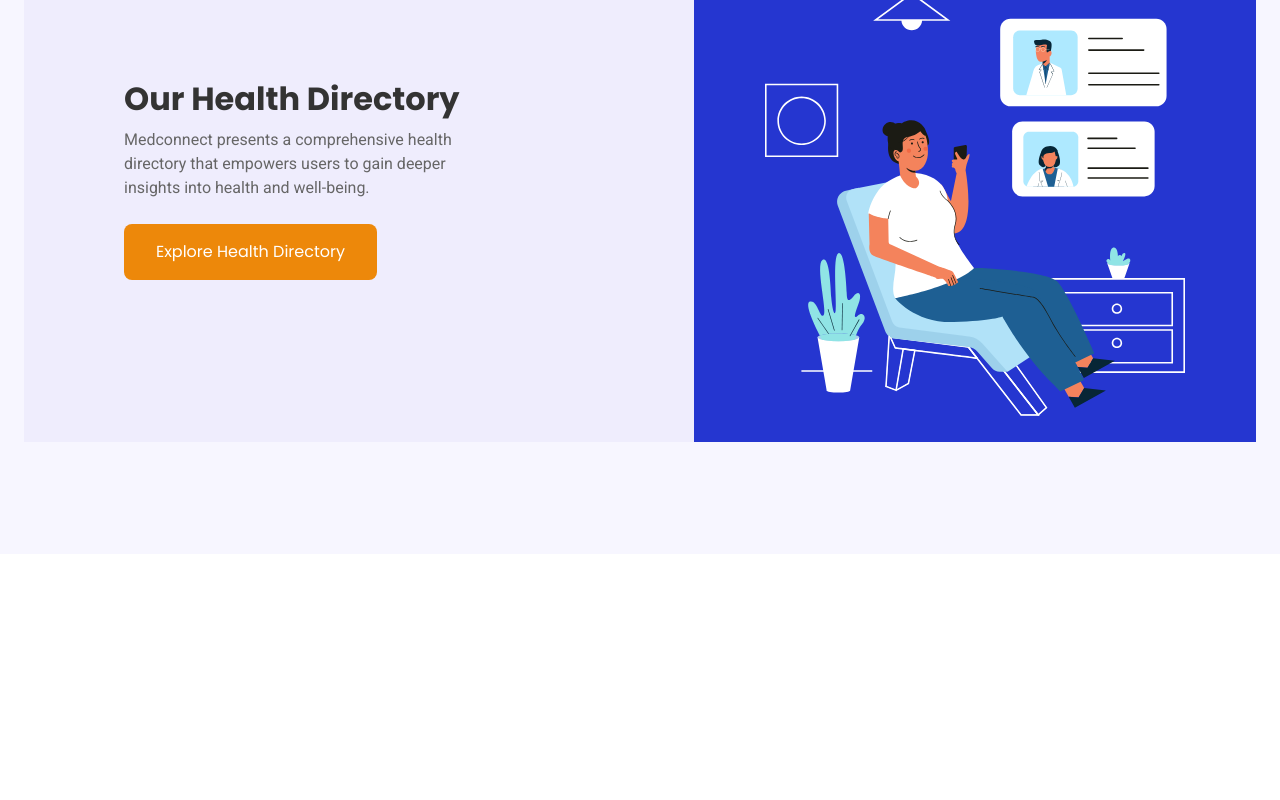
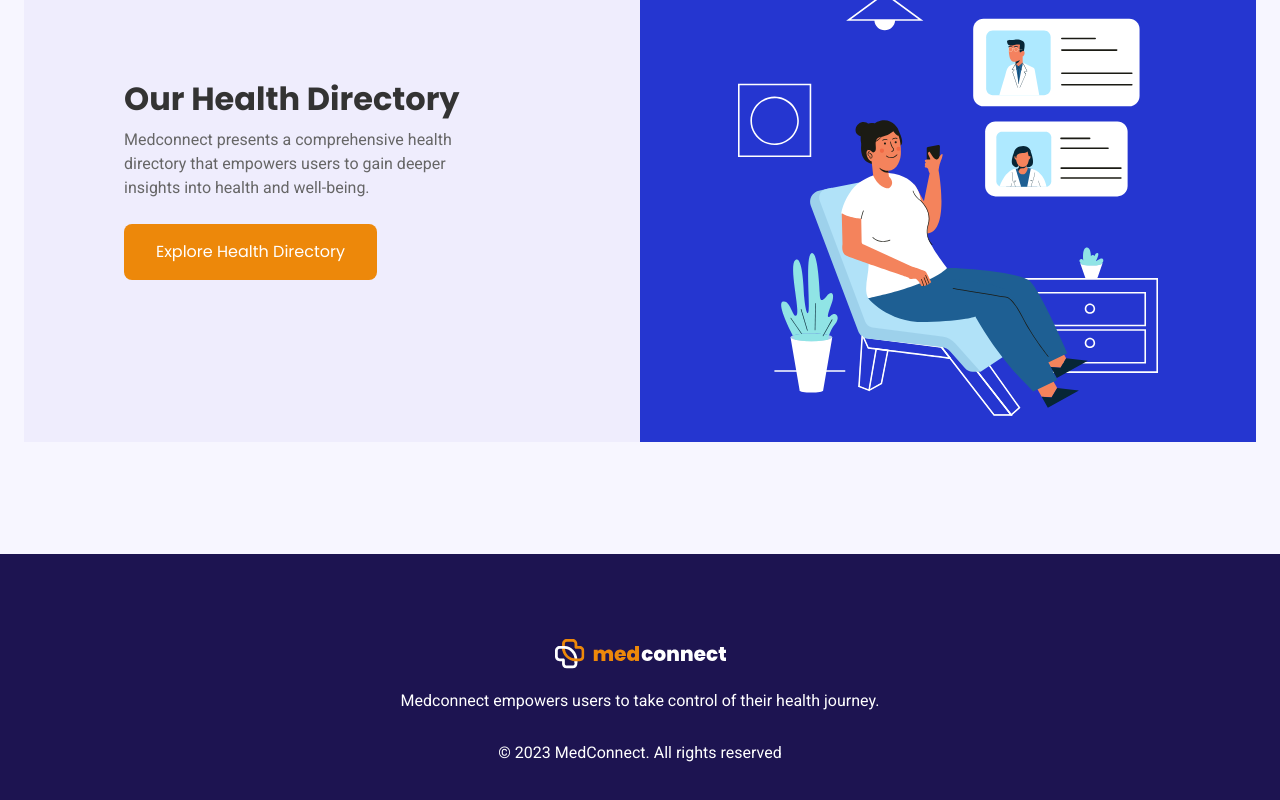
Before and after one commit to renz-inspirex/mediconnect, a Next.js app: page / in a window 1280 px wide. Shown: the part 4340-5140 px from the top of the page. Before the commit the page ends 4894 px from the top, so only its background shows below. Built offline with nearby package versions, Linux system fonts and the light colour scheme.

Commit message:
Added: FooterComponent.tsx

```diff
--- a/src/components/DirectoryComponent.tsx
+++ b/src/components/DirectoryComponent.tsx
@@ -7,8 +7,8 @@
     return (
       <section className="bg-cream flex w-[100%] h-[752px] justify-center items-center">
         <div className="flex  w-[1232px] h-[528px]">
-          <div className="bg-dirty-white w-2/4 w-full h-full flex items-center p-[100px]">
-            <div>
+          <div className="bg-dirty-white w-2/4 w-full h-full flex items-center">
+            <div className="ml-[100px]">
                 <h5 className={`${poppinesParagraph700.className} text-[32px] text-dark leading-[43px] mb-2`}>Our Health Directory</h5>
                 <p className={`${robotoParagraph400.className} text-base text-ash leading-6 w-[332px] mb-6`}>Medconnect presents a comprehensive health directory that empowers users to gain deeper insights into health and well-being.</p>
                 <button className=" py-4 px-8 bg-primary rounded-lg text-white">Explore Health Directory</button>
--- /dev/null
+++ b/src/components/FooterComponent.tsx
@@ -0,0 +1,17 @@
+import { Roboto } from "next/font/google"
+
+const robotoParagraph400 = Roboto({ weight: '400', subsets: ['latin'], })
+
+const FooterComponent = () => {
+    return (
+      <footer className="bg-dark-blue w-full h-[296px] flex justify-center items-center">
+        <div className="flex justify-center items-center text-center flex-col">
+            <img src="../assets/images/logo.svg" alt="logo" className="mb-[20.62px]" />
+            <p className={`${robotoParagraph400.className} text-base text-white leading-[24px] mb-[28px]`}>Medconnect empowers users to take control of their health journey.</p>
+            <p className={`${robotoParagraph400.className} text-base text-white leading-[24px]`}>© 2023 MedConnect. All rights reserved</p>
+        </div>
+      </footer>
+    )
+  }
+
+  export default FooterComponent
--- a/src/pages/index.tsx
+++ b/src/pages/index.tsx
@@ -6,6 +6,7 @@
 import Section3Component from '@/components/Section3Component'
 import BlogComponent from '@/components/BlogComponent'
 import DirectoryComponent from '@/components/DirectoryComponent'
+import FooterComponent from '@/components/FooterComponent'
 
 import { Inter } from 'next/font/google'
 
@@ -22,6 +23,7 @@
       <Section3Component />
       <BlogComponent />
       <DirectoryComponent />
+      <FooterComponent />
     </main>
   )
 }
--- a/tailwind.config.ts
+++ b/tailwind.config.ts
@@ -16,6 +16,7 @@
       'dirty-white': '#EFEDFD',
       'white': '#FFFFFF',
       'dark': '#333333',
+      'dark-blue': '#1D1451',
       'ash': '#666666'
     },
     extend: {
```
